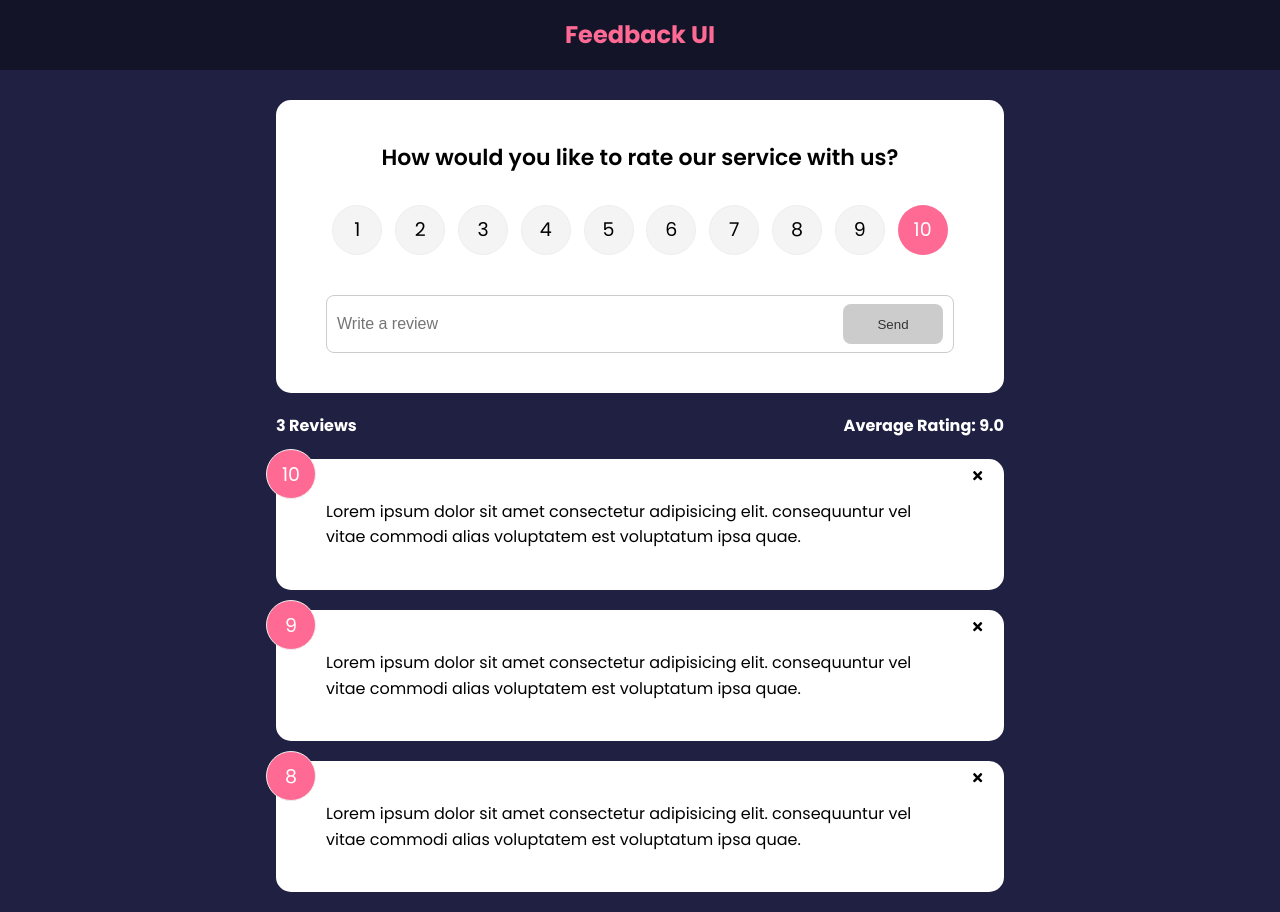
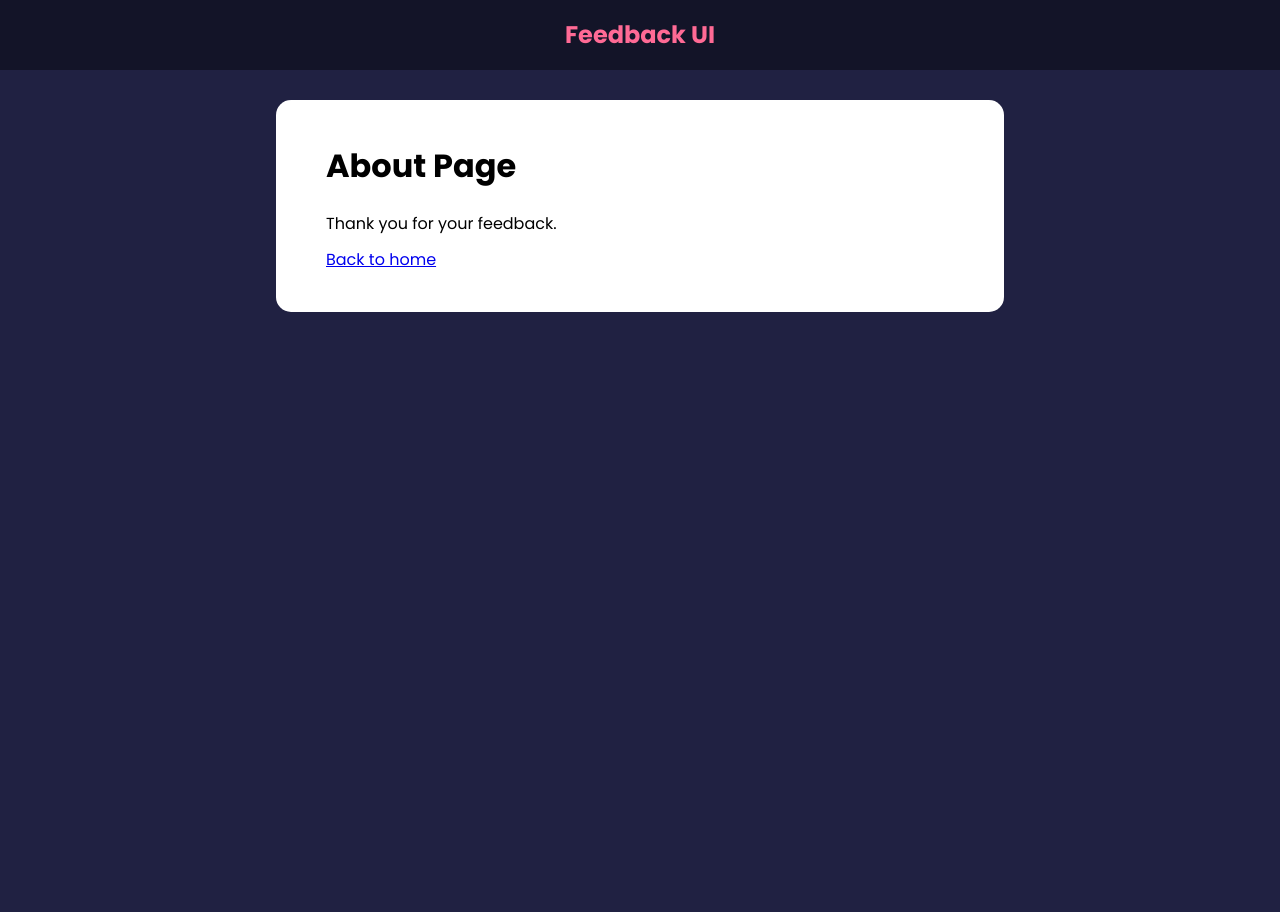
Before and after one commit to Tarkowski-3001/Feedback, a React (Create React App) app: page /about in a window 1280 px wide. After the commit the page ends 800 px from the top, so only its background shows below. Built offline with nearby package versions, Linux system fonts and the light colour scheme.

Commit message:
Added routes

```diff
--- a/package.json
+++ b/package.json
@@ -10,6 +10,7 @@
     "react": "^18.2.0",
     "react-dom": "^18.2.0",
     "react-icons": "^4.8.0",
+    "react-router-dom": "^6.10.0",
     "react-scripts": "5.0.1",
     "uuid": "^9.0.0",
     "web-vitals": "^2.1.4"
--- a/src/App.js
+++ b/src/App.js
@@ -1,9 +1,11 @@
 import {v4 as uuidv4} from 'uuid'
+import {BrowserRouter as Router, Route, Routes} from 'react-router-dom'
 import Header from "./components/Header"
 import FeedbackList from "./components/FeedbackList"
 import FeedbackData from "./data/FeedbackData"
 import FeedbackStats from "./components/FeedbackStats"
 import FeedbackForm from "./components/FeedbackForm"
+import AboutPage from './components/pages/AboutPage'
 import {useState} from 'react'
 
 function App() {
@@ -23,14 +25,27 @@ function App() {
   }
 
   return (
-    <>
+    <Router>
       <Header />
       <div className="container">
-        <FeedbackForm handleAdd={addFeedback}/>
-        <FeedbackStats feedback={feedback} />
-        <FeedbackList feedback={feedback} handleDelete={deleteFeedback}/>
+        <Routes>
+          <Route exact path="/" element={
+            <>
+              <FeedbackForm handleAdd={addFeedback}/>
+              <FeedbackStats feedback={feedback} />
+              <FeedbackList feedback={feedback} handleDelete={deleteFeedback}/>
+            </>
+          } />
+
+          <Route path="/about" element={<AboutPage />} />
+
+
+        </Routes>
+
       </div>
-    </>
+
+
+    </Router>
 
   )
 }
--- a/src/components/FeedbackList.jsx
+++ b/src/components/FeedbackList.jsx
@@ -12,7 +12,7 @@ function FeedbackList({feedback, handleDelete}) {
         <AnimatePresence>
             <div className="feedback-list">
                 {feedback.map((item) => (
-                    <motion.div key={item.id} initial={{opacity: 0}} animate={{opacity: 1}} exit={{opacity: 0}}>
+                    <motion.div key={item.id} initial={{opacity: 0}} animate={{opacity: 1}} exit={{opacity: 0n}}>
                         <FeedbackItem key = {item.id}  item={item} handleClick={handleDelete}/>
                     </motion.div>
 
--- /dev/null
+++ b/src/components/pages/AboutPage.jsx
@@ -0,0 +1,17 @@
+import Card from "../shared/Card"
+
+function AboutPage() {
+  return (
+    <Card>
+        <div className="about">
+            <h1>About Page</h1>
+            <p>Thank you for your feedback.</p>
+        </div>
+
+        <a href="/">Back to home</a>
+    </Card>
+
+  )
+}
+
+export default AboutPage
```
Also changed, not shown: 1 other file (tests, documents, lock files or other folders).
